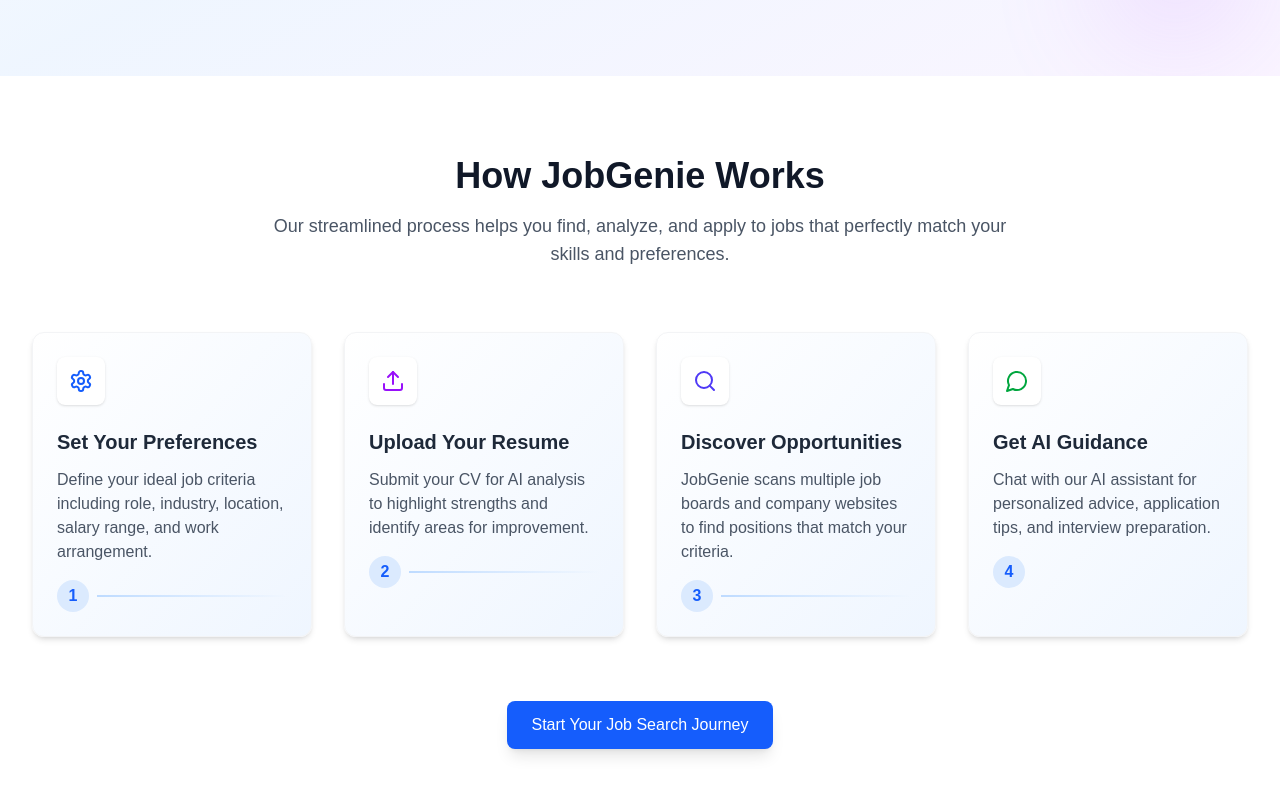
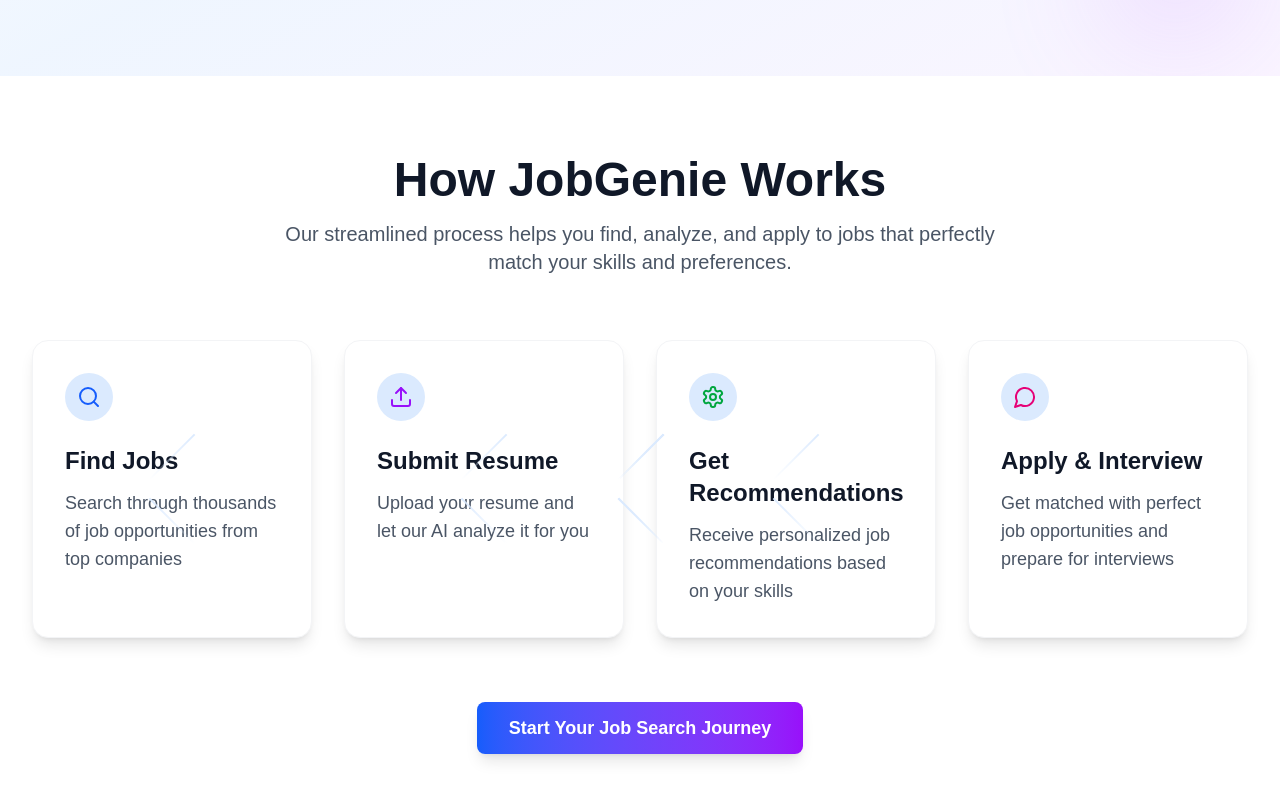
Before and after one commit to chistym17/jobgenie-frontend, a Next.js app: page / in a window 1280 px wide. Shown: the part 654-1454 px from the top of the page. Built offline with nearby package versions, Linux system fonts and the light colour scheme.

Commit message:
workflows component updated

```diff
--- a/src/app/components/WorkflowSection.tsx
+++ b/src/app/components/WorkflowSection.tsx
@@ -3,49 +3,48 @@
 import { Settings, Upload, Search, MessageCircle } from 'lucide-react';
 import { motion } from 'framer-motion';
 
-const WorkflowSection = () => {
 const steps = [
   {
-      icon: <Settings className="text-blue-600" size={24} />,
-      title: "Set Your Preferences",
-      description: "Define your ideal job criteria including role, industry, location, salary range, and work arrangement.",
-      delay: 0.1
+    icon: <Search className="text-blue-600" size={24} />,
+    title: "Find Jobs",
+    description: "Search through thousands of job opportunities from top companies"
   },
   {
     icon: <Upload className="text-purple-600" size={24} />,
-      title: "Upload Your Resume",
-      description: "Submit your CV for AI analysis to highlight strengths and identify areas for improvement.",
-      delay: 0.2
+    title: "Submit Resume",
+    description: "Upload your resume and let our AI analyze it for you"
   },
   {
-      icon: <Search className="text-indigo-600" size={24} />,
-      title: "Discover Opportunities",
-      description: "JobGenie scans multiple job boards and company websites to find positions that match your criteria.",
-      delay: 0.3
+    icon: <Settings className="text-green-600" size={24} />,
+    title: "Get Recommendations",
+    description: "Receive personalized job recommendations based on your skills"
   },
   {
-      icon: <MessageCircle className="text-green-600" size={24} />,
-      title: "Get AI Guidance",
-      description: "Chat with our AI assistant for personalized advice, application tips, and interview preparation.",
-      delay: 0.4
+    icon: <MessageCircle className="text-pink-600" size={24} />,
+    title: "Apply & Interview",
+    description: "Get matched with perfect job opportunities and prepare for interviews"
   }
 ];
 
 const container = {
-    hidden: { opacity: 0 },
+  hidden: { opacity: 1 },
   show: {
     opacity: 1,
     transition: {
-        staggerChildren: 0.2
-      }
-    }
+      staggerChildren: 0.2,
+    },
+  },
 };
 
 const item = {
-    hidden: { opacity: 0, y: 20 },
-    show: { opacity: 1, y: 0, transition: { duration: 0.6 } }
+  hidden: { y: 20, opacity: 0 },
+  show: {
+    y: 0,
+    opacity: 1,
+  },
 };
 
+const WorkflowSection = () => {
   return (
     <div id="how-it-works" className="py-20 bg-white">
       <div className="max-w-7xl mx-auto px-4 sm:px-6 lg:px-8">
@@ -53,21 +52,21 @@
           className="text-center mb-16"
           initial={{ opacity: 0, y: 20 }}
           animate={{ opacity: 1, y: 0 }}
-          viewport={{ once: true }}
           transition={{ duration: 0.6 }}
         >
           <motion.h2
-            className="text-3xl sm:text-4xl font-bold text-gray-900 mb-4"
+            className="text-4xl sm:text-5xl font-bold text-gray-900 mb-4"
           >
             How JobGenie Works
           </motion.h2>
           <motion.p
-            className="text-lg text-gray-600 max-w-3xl mx-auto"
+            className="text-xl text-gray-600 max-w-3xl mx-auto"
           >
             Our streamlined process helps you find, analyze, and apply to jobs that perfectly match your skills and preferences.
           </motion.p>
         </motion.div>
 
+        <div className="relative">
           <motion.div
             className="grid grid-cols-1 md:grid-cols-2 lg:grid-cols-4 gap-8"
             variants={container}
@@ -79,40 +78,47 @@
               <motion.div
                 key={index}
                 variants={item}
-              className="bg-gradient-to-br from-white to-blue-50 p-6 rounded-xl shadow-md hover:shadow-lg transition border border-gray-100"
+                className="bg-white p-8 rounded-2xl shadow-lg hover:shadow-xl transition-all duration-300 transform hover:-translate-y-1 border border-gray-100 relative"
               >
-              <motion.div
-                className="p-3 bg-white rounded-lg shadow-sm inline-block mb-4"
-              >
+                <div className="flex items-center justify-center w-12 h-12 rounded-full bg-blue-100 mb-6">
                   {step.icon}
-              </motion.div>
-              <motion.h3
-                className="text-xl font-semibold text-gray-800 mb-3"
-              >
+                </div>
+                <h3 className="text-2xl font-semibold text-gray-900 mb-3">
                   {step.title}
-              </motion.h3>
-              <motion.p
-                className="text-gray-600"
-              >
+                </h3>
+                <p className="text-gray-600 text-lg">
                   {step.description}
-              </motion.p>
-              <motion.div
-                className="mt-4 flex items-center"
-              >
-                <motion.div
-                  className="flex items-center justify-center w-8 h-8 rounded-full bg-blue-100 text-blue-600 font-semibold"
-                >
-                  {index + 1}
-                </motion.div>
+                </p>
                 {index < steps.length - 1 && (
-                  <motion.div
-                    className="hidden lg:block h-0.5 flex-1 bg-gradient-to-r from-blue-200 to-transparent ml-2"
-                  />
+                  <div className="absolute left-1/2 transform -translate-x-1/2 top-1/2 -translate-y-1/2 hidden md:block">
+                    <div className="w-0.5 h-16 bg-gradient-to-b from-blue-100 to-transparent rotate-45"></div>
+                    <div className="w-0.5 h-16 bg-gradient-to-b from-blue-100 to-transparent -rotate-45"></div>
+                  </div>
                 )}
-              </motion.div>
               </motion.div>
             ))}
           </motion.div>
+
+          {/* Arrows connecting steps */}
+          <div className="hidden md:block absolute left-1/2 transform -translate-x-1/2 top-1/2 -translate-y-1/2">
+            {steps.map((_, index) => {
+              if (index === steps.length - 1) return null;
+              return (
+                <div
+                  key={index}
+                  className="absolute left-0 top-1/2 -translate-y-1/2 transform -translate-x-1/2"
+                  style={{
+                    left: `${index * 100}%`,
+                    width: `${100 / (steps.length - 1)}%`
+                  }}
+                >
+                  <div className="w-0.5 h-16 bg-gradient-to-b from-blue-100 to-transparent rotate-45"></div>
+                  <div className="w-0.5 h-16 bg-gradient-to-b from-blue-100 to-transparent -rotate-45"></div>
+                </div>
+              );
+            })}
+          </div>
+        </div>
 
         <motion.div
           className="mt-16 text-center"
@@ -123,7 +129,7 @@
         >
           <motion.a
             href="#job-search"
-            className="inline-flex items-center justify-center py-3 px-6 rounded-lg bg-blue-600 text-white hover:bg-blue-700 transition shadow-lg hover:shadow-xl transform hover:-translate-y-1"
+            className="inline-flex items-center justify-center py-3 px-8 rounded-lg bg-gradient-to-r from-blue-600 to-purple-600 text-white hover:from-blue-700 hover:to-purple-700 transition-all shadow-lg hover:shadow-xl transform hover:-translate-y-1 text-lg font-semibold"
           >
             Start Your Job Search Journey
           </motion.a>
```
Lines whose indentation alone changed are shown as unchanged.
